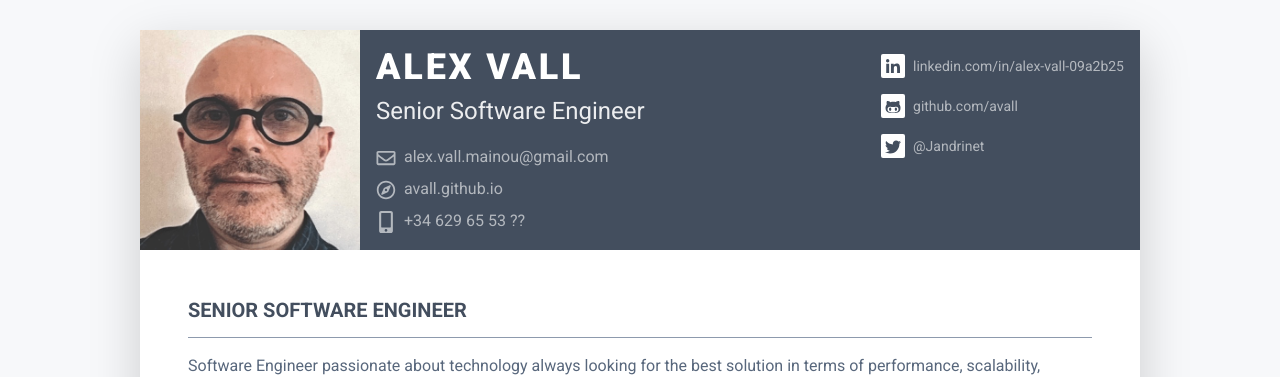
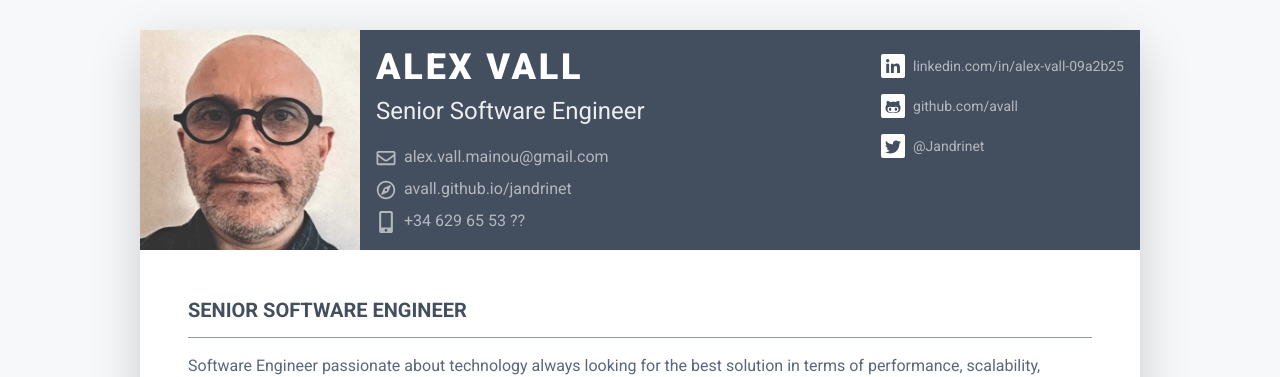
Before and after one commit to avall/avall.github.io, a Jekyll site: the page built from index.html, in a window 1280 px wide and 900 px high. Shown: the top 377 px of the window. Built offline with Jekyll 4.4.1, drawn with Linux system fonts in a browser that asks for light colours; nearby versions of some CDN libraries; some of the changed lines change nothing that is shown.

```diff
--- a/_config.yml
+++ b/_config.yml
@@ -1,4 +1,4 @@
-title: Alex Vall - Awesome Engineer
+title: Alex Vall - Software Engineer
 
 # Theme primary chooses
 cello: &cello "#434E5E"
@@ -9,7 +9,7 @@
 cosmic: &cosmic "#80425F"
 
 theme_color: *cello
-description: Alex Vall - Awesome Engineer
+description: Alex Vall - Software Engineer
 repository: avall/avall.github.io
 
 sass:
--- a/_data/data.yml
+++ b/_data/data.yml
@@ -4,7 +4,7 @@
   avatar: profile.jpg
   email: alex.vall.mainou@gmail.com
   telephone: +34 629 65 53 ??
-  website: avall.github.io
+  website: avall.github.io/jandrinet
   linkedin: alex-vall-09a2b25
   github: avall
   gitlab:
```
